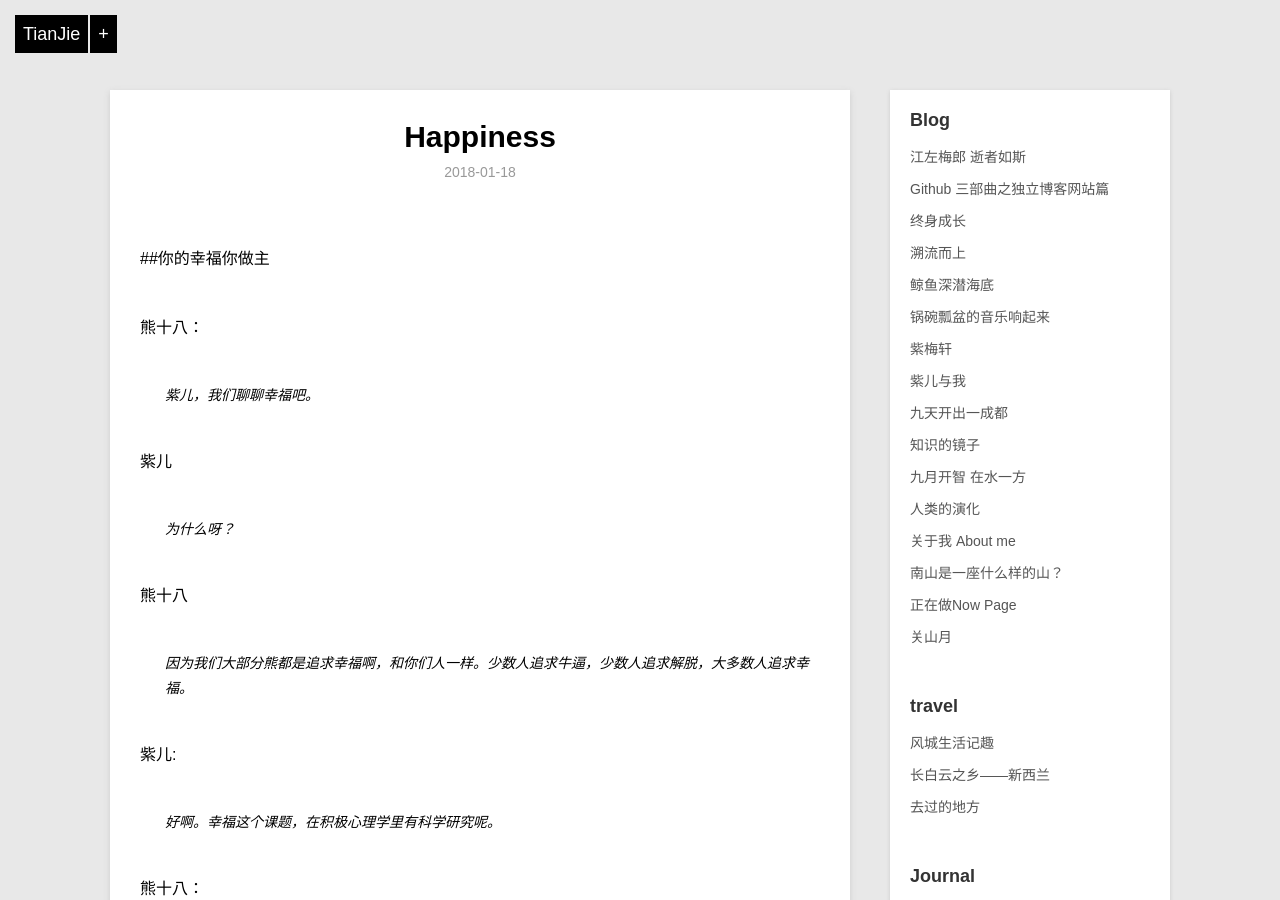
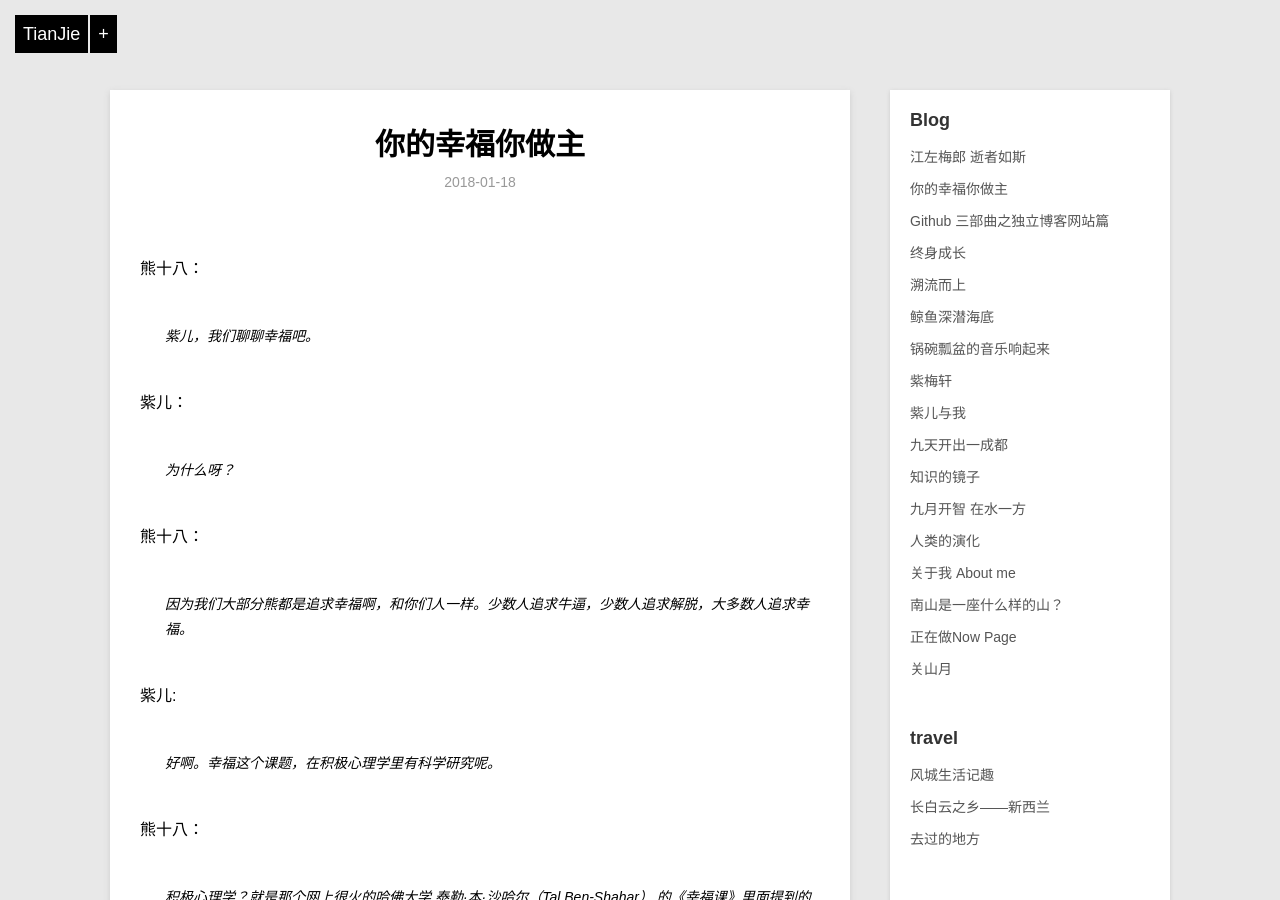
Before and after one commit to violettianjie/violettianjie.github.io, a Jekyll site: the page built from _posts/blog/2018-01-18-happiness.md, in a window 1280 px wide and 900 px high. Built offline with Jekyll 4.4.1, drawn with Linux system fonts in a browser that asks for light colours; our own code applies the rules of GitHub Pages for plain Markdown files; some of the changed text lies outside the part shown.

Commit message:
Update 2018-01-18-happiness.md

```diff
--- a/_posts/blog/2018-01-18-happiness.md
+++ b/_posts/blog/2018-01-18-happiness.md
@@ -1,14 +1,21 @@
-##你的幸福你做主
+---
+layout: post
+title: "你的幸福你做主"
+description: "《真实的幸福》读书笔记"
+category: blog
+---
+
+
 
 
 熊十八：
 > 紫儿，我们聊聊幸福吧。
 
-紫儿
+紫儿：
 
 > 为什么呀？
 
-熊十八
+熊十八：
 
 > 因为我们大部分熊都是追求幸福啊，和你们人一样。少数人追求牛逼，少数人追求解脱，大多数人追求幸福。
 
```
Also changed, not shown: other parts of _posts/blog/2018-01-18-happiness.md (+5 -0 lines).
